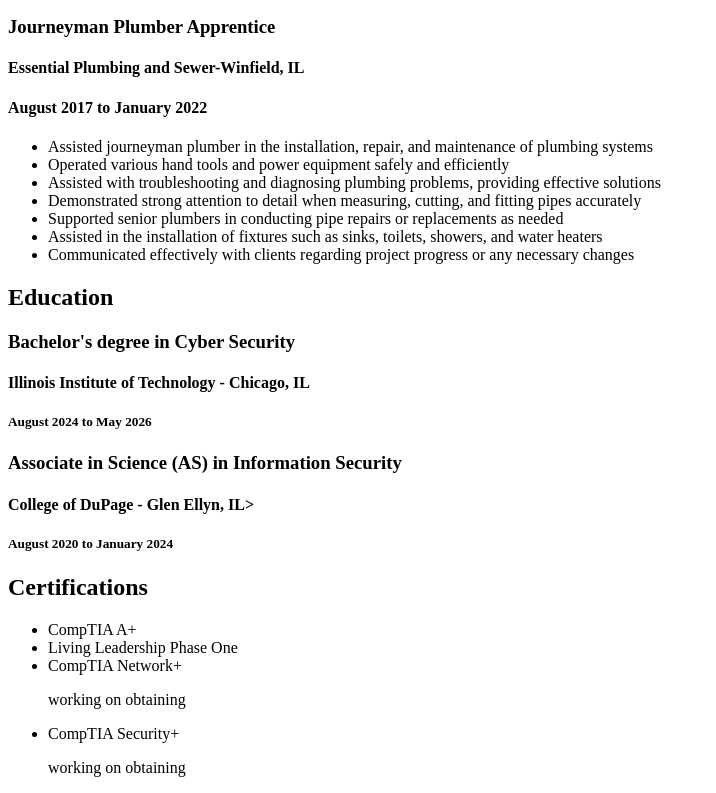
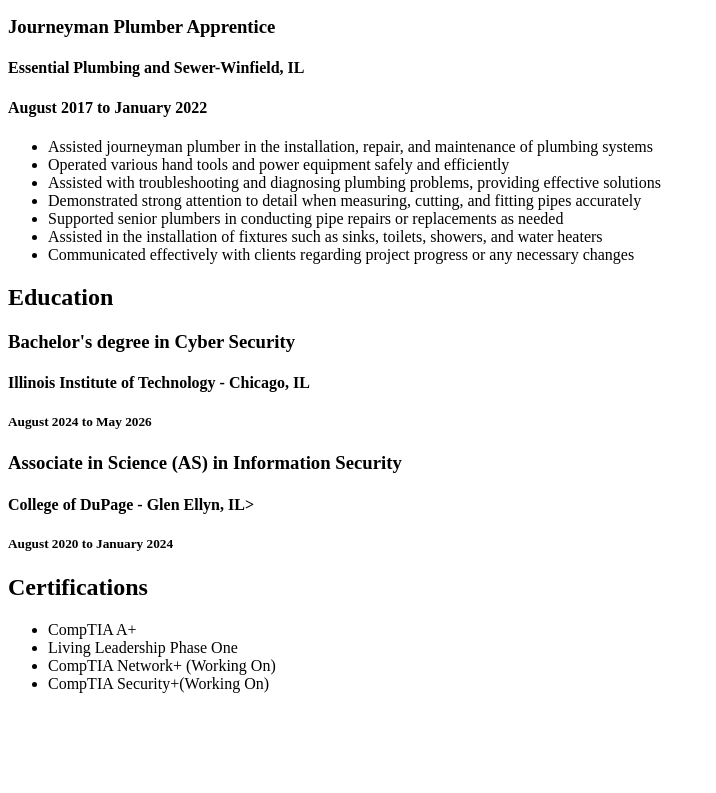
Before and after one commit to RTO-Juan/Project1, a plain HTML site: page resume.html in a window 1280 px wide. Shown: the part 1017-1810 px from the top of the page, without its empty margins (0-716 px from the left). After the commit the page ends 1726 px from the top, so only its background shows below. Drawn offline with Linux system fonts and the light colour scheme.

Commit message:
Update resume.html

```diff
--- a/resume.html
+++ b/resume.html
@@ -74,10 +74,8 @@
 	  <ul>
 	    <li>CompTIA A+</li>
 		<li>Living Leadership Phase One</li>
-		<li>CompTIA Network+</li>
-		  <p>working on obtaining</p>
-		<li>CompTIA Security+</li>
-		  <p>working on obtaining</p>
+		<li>CompTIA Network+ (Working On)</li>
+		<li>CompTIA Security+(Working On)</li>
 	  </ul>
     </main>
   </body>
```
